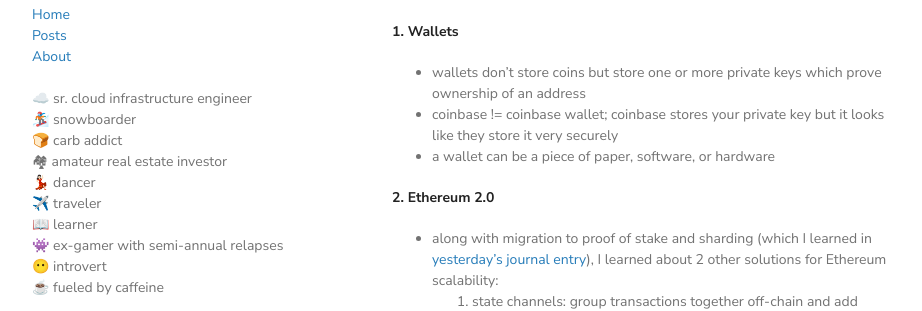
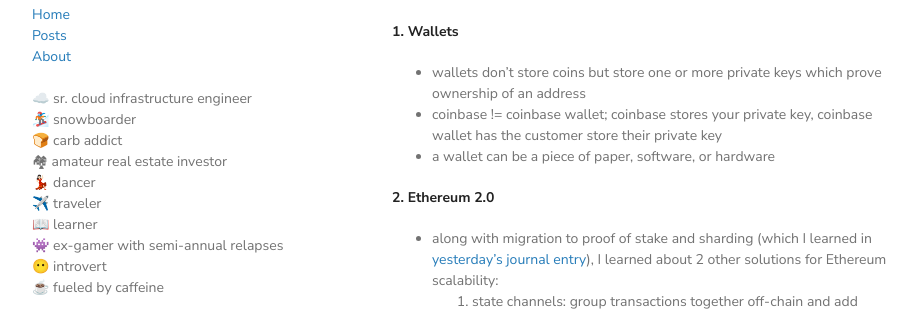
Before and after one commit to Lynty/lynty.github.io, a Jekyll site: the page built from _posts/2021-11-04-journal.md, in a window 1280 px wide and 900 px high. Shown: the part 195-506 px from the top of the window, without its empty margins (178-1100 px from the left). Built offline with Jekyll 4.4.1, drawn with Linux system fonts in a browser that asks for light colours; a script that is not in the unit is left out; the repository's description, which GitHub fills in, is left out.

Commit message:
Update journal and front page content

```diff
--- a/_posts/2021-11-04-journal.md
+++ b/_posts/2021-11-04-journal.md
@@ -9,7 +9,7 @@
 
 **1. Wallets**
 - wallets don't store coins but store one or more private keys which prove ownership of an address
-- coinbase != coinbase wallet; coinbase stores your private key but it looks like they store it very securely
+- coinbase != coinbase wallet; coinbase stores your private key, coinbase wallet has the customer store their private key
 - a wallet can be a piece of paper, software, or hardware
 
 **2. Ethereum 2.0**
--- a/index.html
+++ b/index.html
@@ -11,8 +11,8 @@
   </head>
   <h2>✍️  Latest Post</h2>
   <body>
-    <h1>{{ site.posts.last.title }}</h1>
-    <p><b>{{ site.posts.last.date | date_to_string }}</b></p>
-    {{ site.posts.last.content }}
+    <h1>{{ site.posts.first.title }}</h1>
+    <p><b>{{ site.posts.first.date | date_to_string }}</b></p>
+    {{ site.posts.first.content }}
   </body>
 </html>
```
